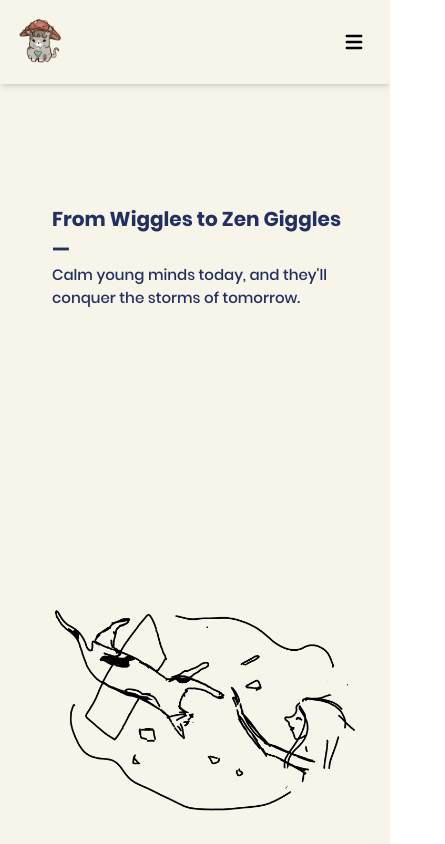
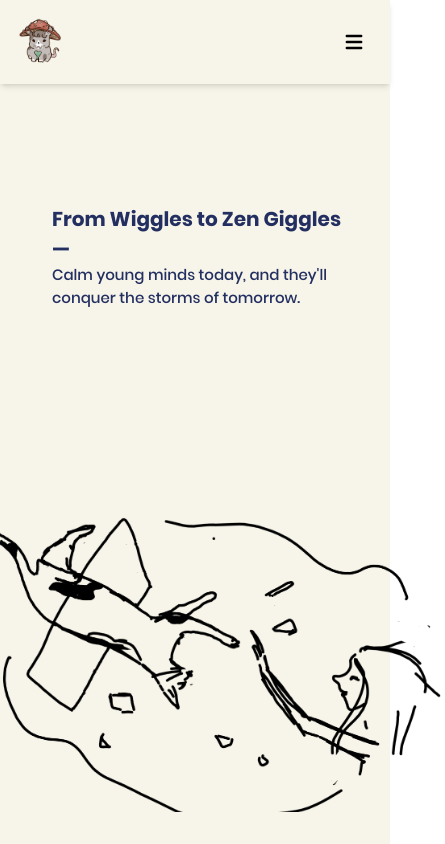
Before and after one commit to HiThereBoss/lumiwoods-website, a React (Vite) app: page /#/ in a window 390 px wide. Shown: the top 844 px of the page, 445 px wide, since content can reach past the window. Built offline with nearby package versions, Linux system fonts and the light colour scheme.

Commit message:
Fixed Picture in Hero + Added Contact email

```diff
--- a/src/components/Contact.jsx
+++ b/src/components/Contact.jsx
@@ -5,7 +5,7 @@ export default function Contact() {
         <h1 className='text-4xl font-bold text-custom-blue mt-10'>Contact Us</h1>
         <p className='text-lg text-custom-blue my-4'>We would love to hear from you!</p>
         <p>
-          Team lead: <a href='mailto:test@gmail.com' className='text-custom-blue underline'>Email to be added</a>
+          Company Email: <a href='mailto:lumiwoods.net@gmail.com' className='text-custom-blue underline'>lumiwoods.net@gmail.com</a>
         </p>
       </div>
     </div>
--- a/src/components/Hero.jsx
+++ b/src/components/Hero.jsx
@@ -31,11 +31,14 @@ export default function Hero() {
         </div>
 
         {/* Image stays put on the right */}
-        <div className="flex-shrink-0">
+        <div className="flex-shrink-0 w-[500px] h-[300px] md:h-[400px] mt-8 md:mt-0">
             <img
-            src={hero}
-            alt="Hero Image"
-            className="w-[500px] mt-8 md:mt-0"
+                src={hero}
+                alt="Hero Image"
+                width={500}
+            height={400}
+            loading="eager"
+            className="w-full h-full object-cover"
             />
         </div>
 
```
